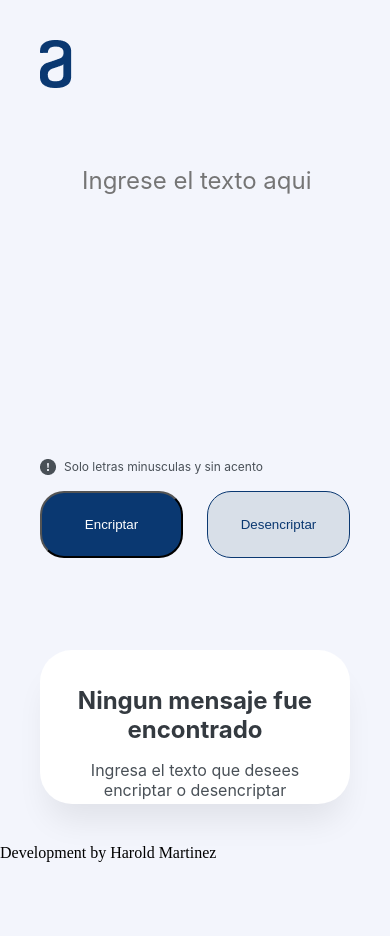
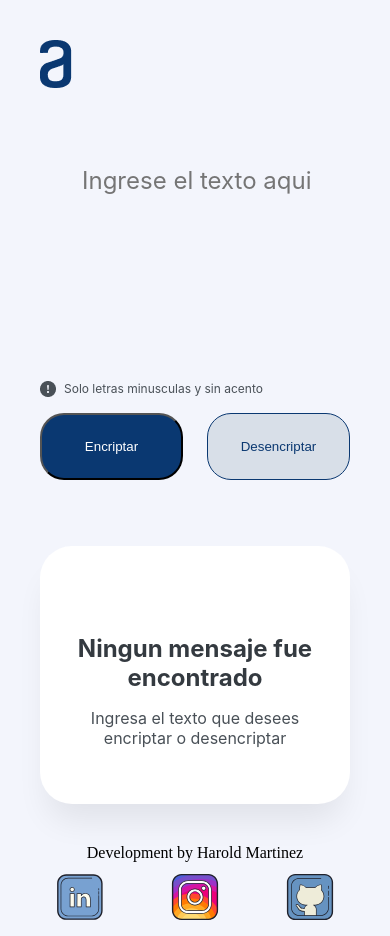
Before and after one commit to H4r0ld/EncriptadorAluraChallenge, a plain HTML site: page index.html in a window 390 px wide. Before the commit the page ends 862 px from the top, so only its background shows below. Drawn offline with Linux system fonts and the light colour scheme.

Commit message:
boton copiar y redes sociales

```diff
--- a/index.html
+++ b/index.html
@@ -52,7 +52,30 @@
 
   </section>
 
-    <footer>Development by Harold Martinez</footer>
+    <footer>
+      <div class="development">
+        Development by Harold Martinez</a>
+      </div>
+      <div class="redesSociales">
+        <ul>
+          <li>
+            <a href="https://www.linkedin.com/in/harold-martinezb/"
+              ><img src="./Img/icons8-linkedin-400.svg"
+            /></a>
+          </li>
+          <li>
+            <a href="https://www.instagram.com/bhar0ld/"
+              ><img src="./Img/icons8-instagram-400.svg"
+            /></a>
+          </li>
+          <li>
+            <a href="https://github.com/H4r0ld"
+              ><img src="./Img/icons8-github-squared-400.svg"
+            /></a>
+          </li>
+        </ul>
+      </div>
+    </footer>
 
   </body>
 
--- a/main.js
+++ b/main.js
@@ -4,16 +4,18 @@ const txaIngresoTexto = document.querySelector("#txaIngresoTexto");
 const pMostrarTexto = document.querySelector("#pMostrarTexto");
 const mensaje = document.querySelector(".mensaje");
 const imgTexto = document.querySelector(".imgTexto");
-const btnCopiar = document.querySelector(".button-mensaje");
+const button_mensaje = document.querySelector(".button-mensaje");
+const btnCopiar = document.querySelector("#btnCopiar");
 
 btnEncriptar.addEventListener("click", encriptar);
 btnDesencriptar.addEventListener("click", desencriptar);
+btnCopiar.addEventListener("click", copiar, false);
 
 function encriptar() {
   const p = txaIngresoTexto.value;
   const isImgOff = imgTexto.classList.contains("inactive");
 
-  console.log(p);
+  //console.log(p);
 
   if (p == "") {
     //console.log("hola");
@@ -23,9 +25,7 @@ function encriptar() {
     }
 
     mensaje.classList.add("inactive");
-    btnCopiar.classList.add("inactive");
-
-
+    button_mensaje.classList.add("inactive");
   } else {
     const e = p.replaceAll("e", "enter");
     const i = e.replaceAll("i", "imes");
@@ -42,9 +42,7 @@ function encriptar() {
       imgTexto.classList.add("inactive");
     }
 
-
-    btnCopiar.classList.remove("inactive");
-
+    button_mensaje.classList.remove("inactive");
   }
 }
 
@@ -54,14 +52,12 @@ function desencriptar() {
 
   //console.log(p);
   if (p == "") {
-
     if (isImgOff) {
       imgTexto.classList.remove("inactive");
     }
 
     mensaje.classList.add("inactive");
-    btnCopiar.classList.add("inactive");
-
+    button_mensaje.classList.add("inactive");
   } else {
     const e = p.replaceAll("enter", "e");
     const i = e.replaceAll("imes", "i");
@@ -77,3 +73,14 @@ function desencriptar() {
     }
   }
 }
+
+function copiar() {
+  let inputFalso = document.createElement("input");
+  inputFalso.setAttribute("value", pMostrarTexto.innerHTML);
+  document.body.appendChild(inputFalso);
+  inputFalso.select();
+  document.execCommand("copy");
+  document.body.removeChild(inputFalso);
+  alert("Copiado al portapapeles");
+
+}
--- a/style.css
+++ b/style.css
@@ -187,6 +187,27 @@ footer {
   flex-direction: column;
 }
 
+.development{
+  text-align: center;
+}
+
+.redesSociales ul {
+  display: flex;
+  justify-content: space-evenly;
+  padding: 0px;
+}
+
+.redesSociales li {
+  list-style: none;
+  color: white;
+}
+
+.redesSociales img {
+  width: 70px;
+  height: 70px;
+}
+
+
 @media (max-width: 768px) {
   html {
     width: 100%;
@@ -208,7 +229,7 @@ footer {
   /*section*/
   .entradaDatos-container {
     width: 100%;
-    height: 62.3%;
+    height: 50%;
     padding: 40px;
     box-sizing: border-box;
     display: grid;
@@ -222,7 +243,7 @@ footer {
   /*section*/
   .mensaje-container {
     width: 100%;
-    height: 27.7%;
+    height: 40%;
     padding: 40px;
     box-sizing: border-box;
   }
@@ -254,9 +275,13 @@ footer {
     flex-direction: column;
   }
 
+  .buttonAdvertencia {
+    box-sizing: border-box;
+  }
+
   .buttonsDatos button:nth-child(1) {
     margin-right: 0px;
-    margin-bottom: 24px;
+    margin-bottom: 5px;
   }
 
   .buttonsDatos button:nth-child(2) {
```
Also changed, not shown: Img/icons8-github-squared-400.svg (added), Img/icons8-instagram-400.svg (added), Img/icons8-linkedin-400.svg (added).
